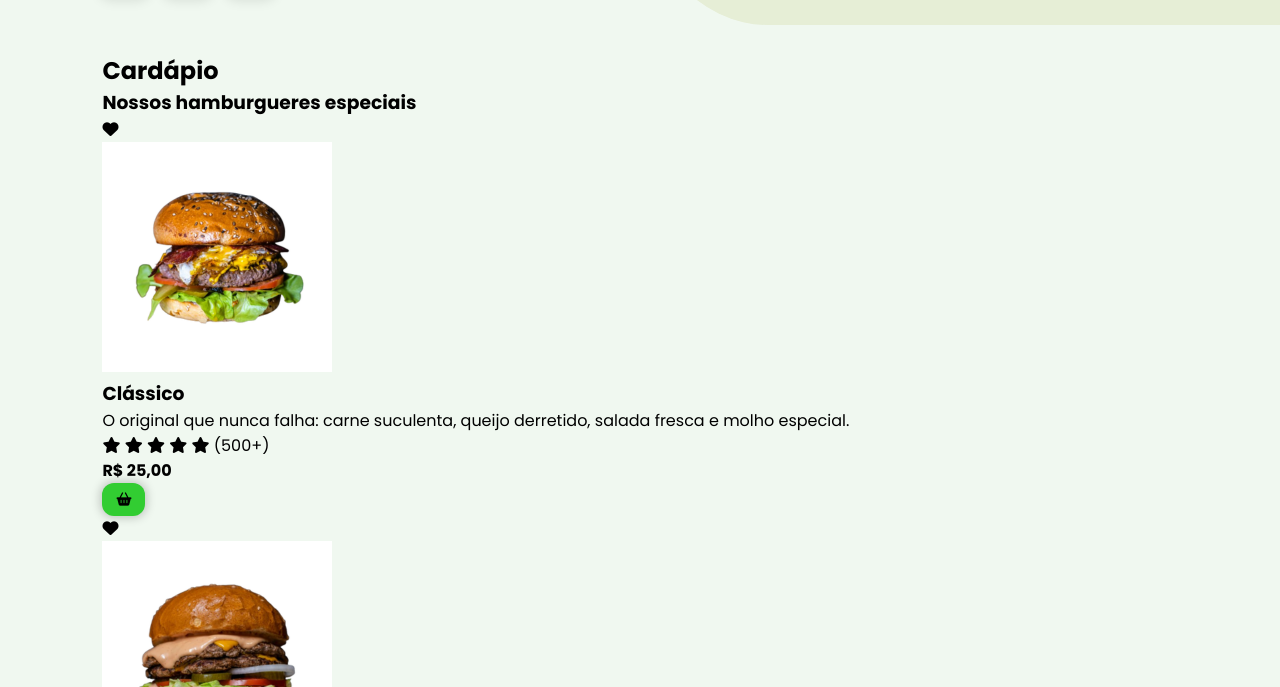
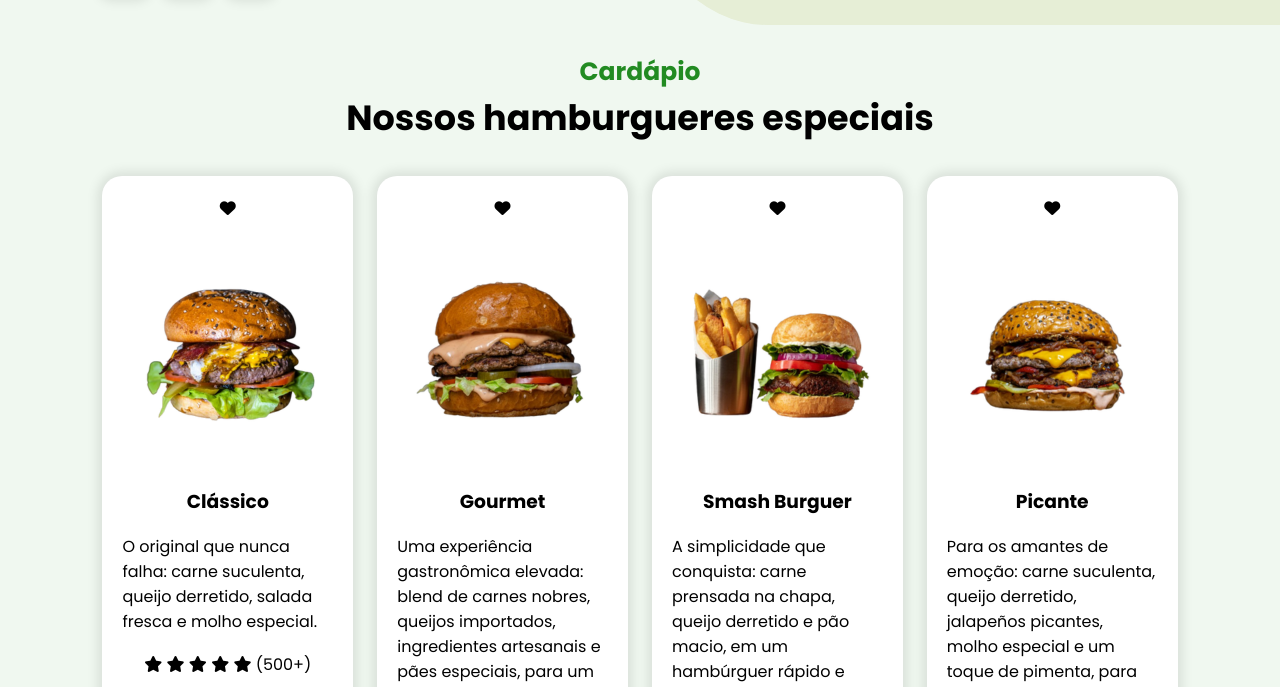
Before and after one commit to leticia-arruda-campos/cuiabano-burguer, a plain HTML site: page index.html in a window 1280 px wide. Shown: the part 813-1500 px from the top of the page. Drawn offline with Linux system fonts and the light colour scheme.

Commit message:
add estilo ao cardapio

```diff
--- a/styles.css
+++ b/styles.css
@@ -194,3 +194,43 @@ section {
 .social-media-buttons a:hover{
     box-shadow: 0px 0px 12px 8px rgba(144, 238, 144, 0.8);
 }
+
+/* seletion Menu */
+#menu {
+display: flex;
+flex-direction: column;
+align-items: center;
+justify-content: center;
+min-height: 100vh;
+}
+
+.section-title {
+    color: var(--color-primary-6);
+    font-size: 1.563rem;
+}
+
+.section-subtitle {
+    font-size: 2.1875rem;
+}
+
+#burguers {
+    width: 100%;
+    display: flex;
+    justify-content: center;
+    gap: 24px;
+    margin-top: 32px;
+}
+
+.burguer{
+    display: flex;
+    flex-direction: column;
+    align-items: center;
+    border-radius: 20px;
+    gap: 18px;
+    width: 25%;
+    padding: 20px;
+    background-color: var(--color-neutral-0);
+    box-shadow: 0px 0px 12px 4px rgba(0, 0, 0, 0.1);
+    position: relative;
+    overflow: hidden;
+}
```
